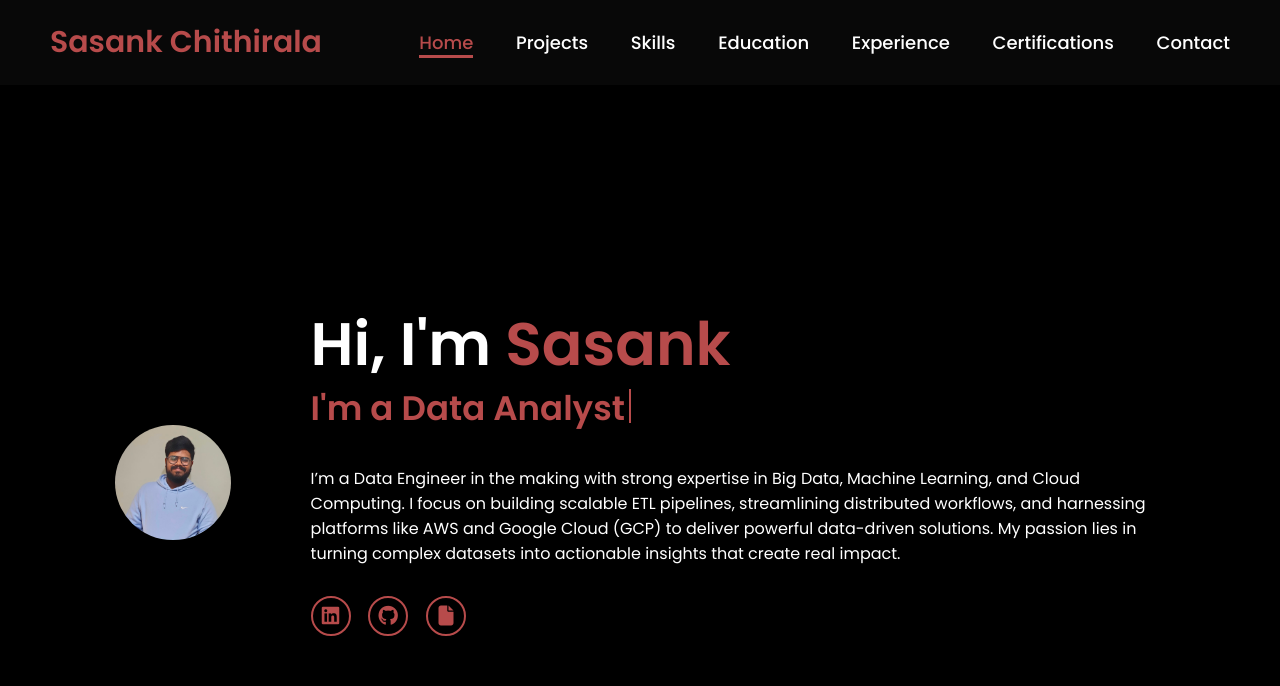
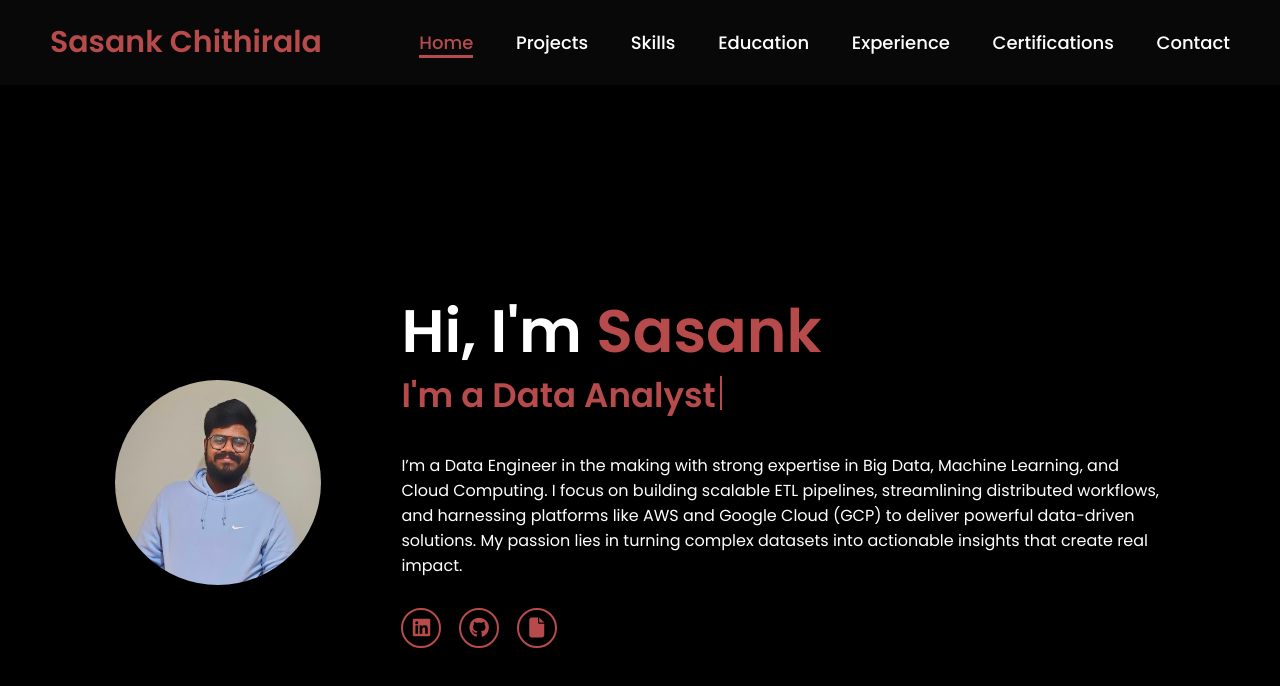
Before and after one commit to sasank484/sasank484.github.io, a plain HTML site: page index.html in a window 1280 px wide. Drawn offline with Linux system fonts and the light colour scheme.

Commit message:
Update style.css

```diff
--- a/style.css
+++ b/style.css
@@ -92,7 +92,7 @@ span{ color:#b74b4b; }
 
 .home-img{ border-radius:50%; }
 .home-img img{
-  position:relative; width:32vw; border-radius:50%;
+  position:relative; width:64vw; border-radius:50%;
   box-shadow:0 0 25px solid #b74b4b; cursor:pointer; transition:.2s linear;
 }
 .home-img img:hover{ font-size:1.8rem; font-weight:500; }
```
